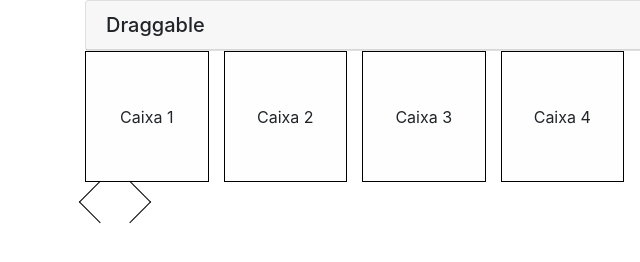
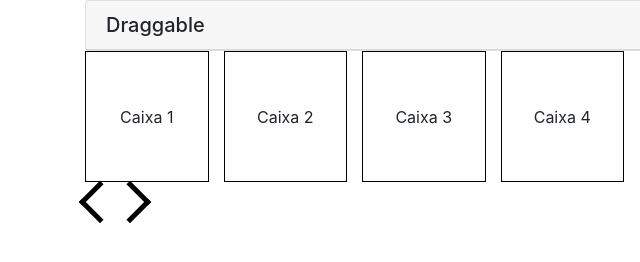
Before and after one commit to rectopul/draggable, a website: page index.html in a window 1280 px wide. Shown: the full height of the page, 0-640 px from the left. Drawn offline with Linux system fonts and the light colour scheme.

Commit message:
Change borders

```diff
--- a/public/assets/css/style.scss
+++ b/public/assets/css/style.scss
@@ -14,9 +14,14 @@
     {
         width: 30px;
         height: 30px;
-        border-bottom: 1px solid #000000;
-        border-right: 1px solid #000000;
+        border-bottom: 5px solid #000000;
+        border-right: 5px solid #000000;
         cursor: pointer;
+
+        &:hover
+        {
+            border-color: #FEA623;
+        }
     }
 
     & .arr-next
```
Also changed, not shown: public/assets/css/style.css.
